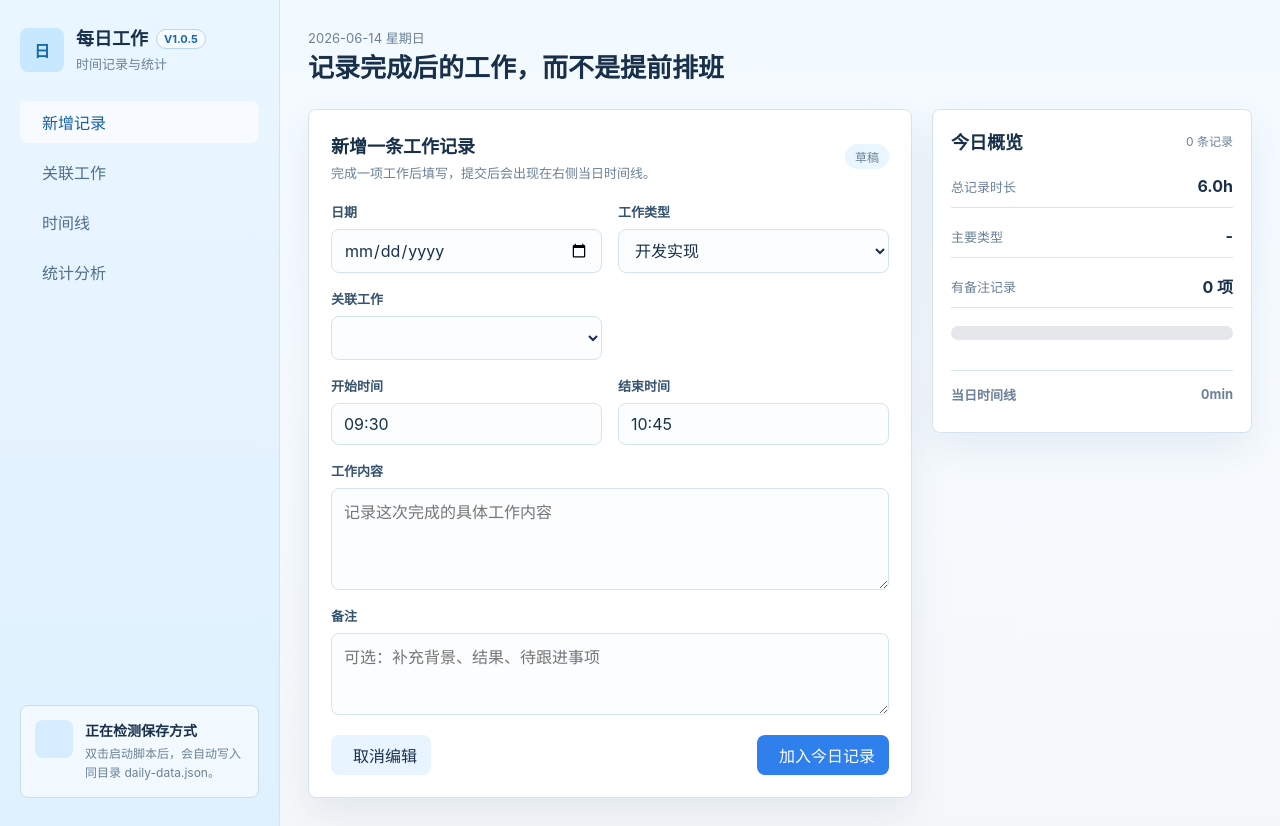
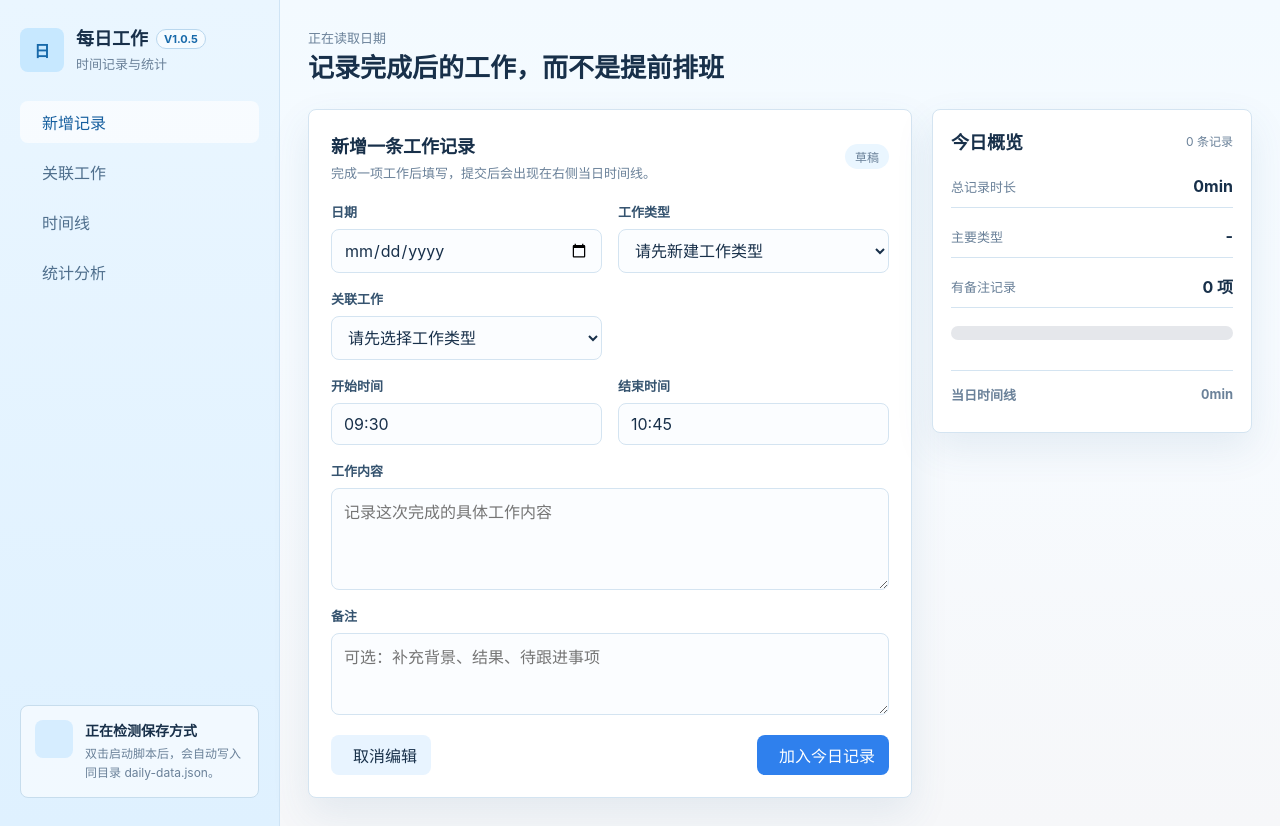
Before and after one commit to tanqingkuang/Daily, an Electron app: page index.html in a window 1280 px wide. Drawn offline with Linux system fonts and the light colour scheme; no server answers.

Commit message:
Align static HTML with current UI

```diff
--- a/index.html
+++ b/index.html
@@ -53,7 +53,7 @@
       <main class="main">
         <header class="topbar">
           <div>
-            <p class="eyebrow">2026-06-14 星期日</p>
+            <p class="eyebrow">正在读取日期</p>
             <h2>记录完成后的工作，而不是提前排班</h2>
           </div>
         </header>
@@ -79,18 +79,15 @@
                 <label class="field">
                   <span>工作类型</span>
                   <select name="type">
-                    <option>开发实现</option>
-                    <option>需求沟通</option>
-                    <option>问题排查</option>
-                    <option>文档整理</option>
-                    <option>会议同步</option>
-                    <option>学习研究</option>
+                    <option value="">请先新建工作类型</option>
                   </select>
                 </label>
 
                 <label class="field">
                   <span>关联工作</span>
-                  <select name="workItemId" id="work-item-select"></select>
+                  <select name="workItemId" id="work-item-select">
+                    <option value="">请先选择工作类型</option>
+                  </select>
                 </label>
 
                 <div class="time-row wide">
@@ -136,7 +133,7 @@
               <div class="metric-stack">
                 <div class="metric-row">
                   <span>总记录时长</span>
-                  <strong id="total-hours">6.0h</strong>
+                  <strong id="total-hours">0min</strong>
                 </div>
                 <div class="metric-row">
                   <span>主要类型</span>
@@ -207,7 +204,9 @@
 
                 <label class="field">
                   <span>默认类型</span>
-                  <select name="defaultType" id="work-item-type-select"></select>
+                  <select name="defaultType" id="work-item-type-select">
+                    <option value="">请先新建工作类型</option>
+                  </select>
                 </label>
 
                 <label class="field wide">
@@ -259,7 +258,7 @@
           <div class="section-head">
             <div>
               <h3>统计分析</h3>
-              <p>后续可以按天、周、月或自定义时间段计算。</p>
+              <p>按日、周、月、季度或自定义时间范围统计，可勾选筛选导出内容。</p>
             </div>
             <div class="analysis-actions">
               <div class="segmented" role="tablist" aria-label="统计范围">
```
Also changed, not shown: log.md (+4 -0 lines).
